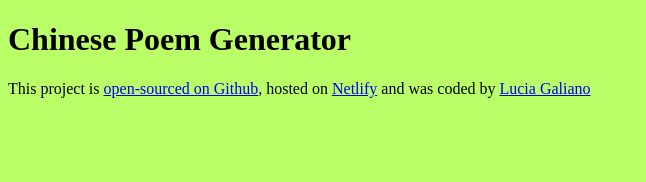
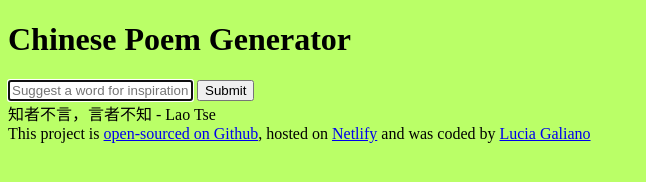
Before and after one commit to Lucia-Galiano/AI-Poem-Generator, a plain HTML site: page index.html in a window 1280 px wide. Shown: the whole page, without its empty margins (0-646 px from the left). Drawn offline with Linux system fonts and the light colour scheme.

Commit message:
Update index.html

```diff
--- a/index.html
+++ b/index.html
@@ -5,7 +5,23 @@
     <link rel="stylesheet" href="src/style.css" />
   </head>
   <body>
-    <h1>Chinese Poem Generator</h1>
+    <header>
+      <h1>Chinese Poem Generator</h1>
+    </header>
+
+    <main>
+      <form>
+        <input
+          type="text"
+          placeholder="Suggest a word for inspiration"
+          autofocus
+          required
+        />
+        <input type="submit" />
+      </form>
+
+      <div>知者不言，言者不知 - Lao Tse</div>
+    </main>
     <footer>
       This project is
       <a
```
